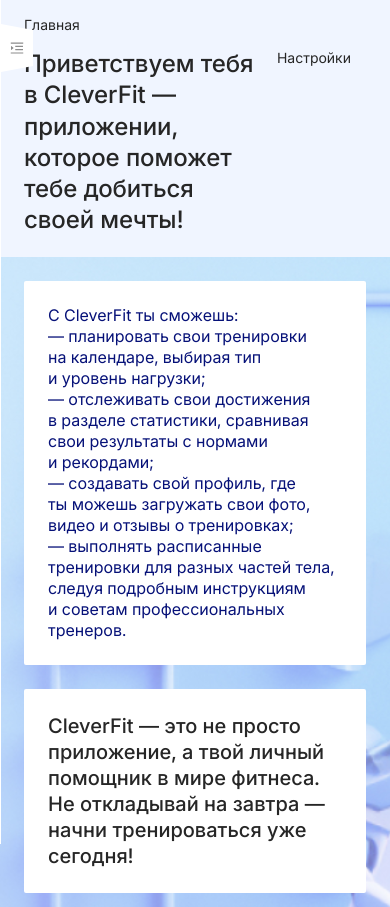
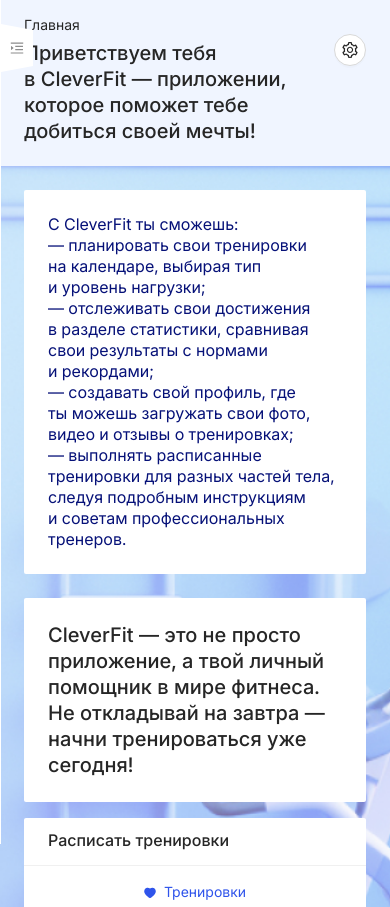
Before and after one commit to solum-the-creator/fitness-app, a React (Vite) app: page /#/ in a window 390 px wide. Shown: the top 907 px of the page. Built offline with nearby package versions, Linux system fonts and the light colour scheme.

Commit message:
feat: add adaptivity for mobile header

```diff
--- a/src/components/header/header.module.scss
+++ b/src/components/header/header.module.scss
@@ -16,11 +16,20 @@
       font-weight: 500;
       letter-spacing: -0.1px;
     }
+
+    @media (width <= 480px) {
+      font-size: 20px;
+      letter-spacing: 0;
+    }
   }
 
   .breadcrumbs {
     line-height: 1;
     margin-bottom: 8px;
+
+    @media (width <= 480px) {
+      margin-bottom: 0;
+    }
   }
 
   .breadcrumbs_item {
@@ -29,8 +38,12 @@
   }
 
   .settings {
+
+    color: var(--character-light-title-85);
+
+
+    @media (width > 480px) {
       border: none;
-    color: var(--character-light-title-85);
       &:hover {
         background-color: transparent;
       }
@@ -42,11 +55,20 @@
       &:focus {
         background-color: transparent;
       }
+    }
 
     @media (width <=1024px) {
       :global {
         .anticon {
           display: none;
+        }
+      }
+    }
+
+    @media (width <=480px) {
+      :global {
+        .anticon {
+          display: flex;
         }
       }
     }
--- a/src/components/header/header.tsx
+++ b/src/components/header/header.tsx
@@ -3,8 +3,11 @@
 import styles from './header.module.scss';
 import Title from 'antd/lib/typography/Title';
 import { SettingOutlined } from '@ant-design/icons';
+import { useMediaQuery } from 'usehooks-ts';
 
 export const Header = () => {
+    const matchesMobile = useMediaQuery(`(max-width: 480px)`);
+
     return (
         <Layout.Header className={styles.header}>
             <Breadcrumb className={styles.breadcrumbs}>
@@ -16,8 +19,13 @@
                     <br /> которое поможет тебе добиться своей мечты!
                 </Title>
 
-                <Button icon={<SettingOutlined />} type='text' className={styles.settings}>
-                    Настройки
+                <Button
+                    icon={<SettingOutlined />}
+                    type={matchesMobile ? 'default' : 'text'}
+                    shape={matchesMobile ? 'circle' : 'default'}
+                    className={styles.settings}
+                >
+                    {!matchesMobile && 'Настройки'}
                 </Button>
             </div>
         </Layout.Header>
```
Lines whose indentation alone changed are shown as unchanged.
